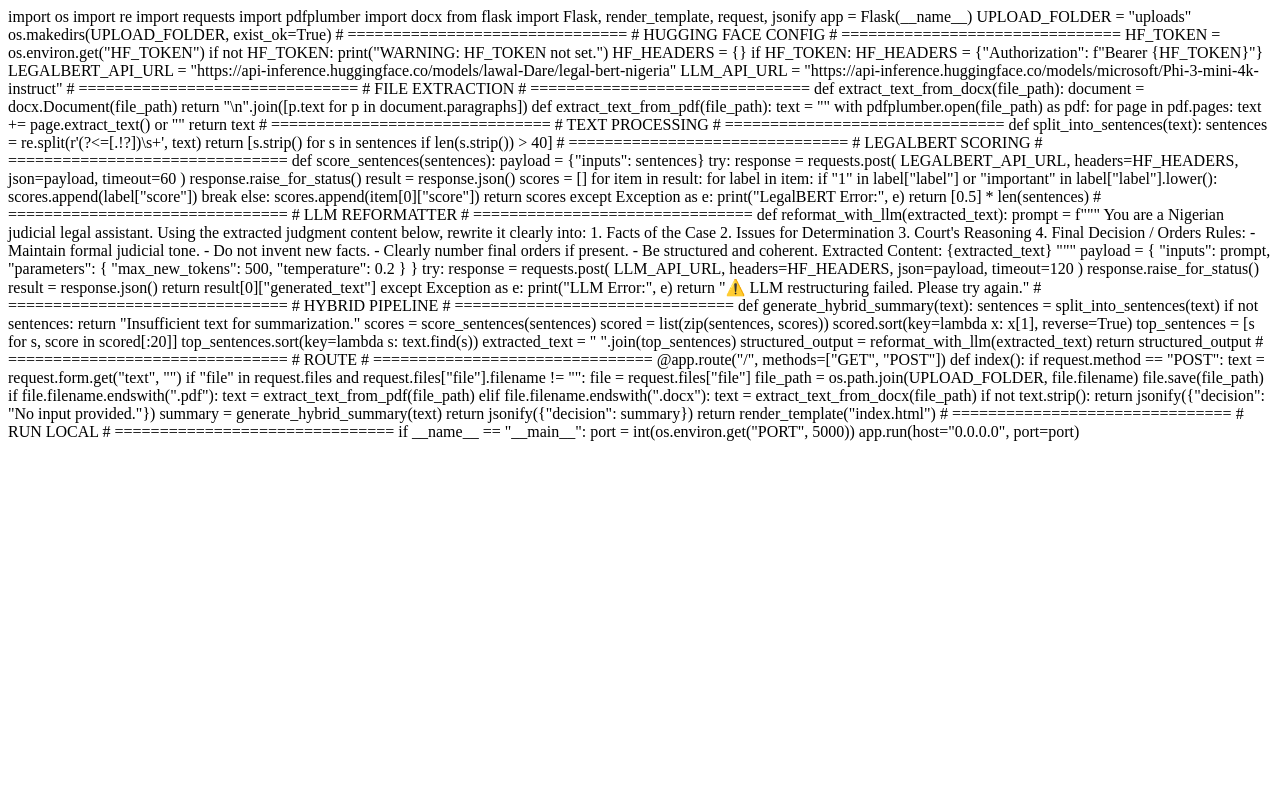
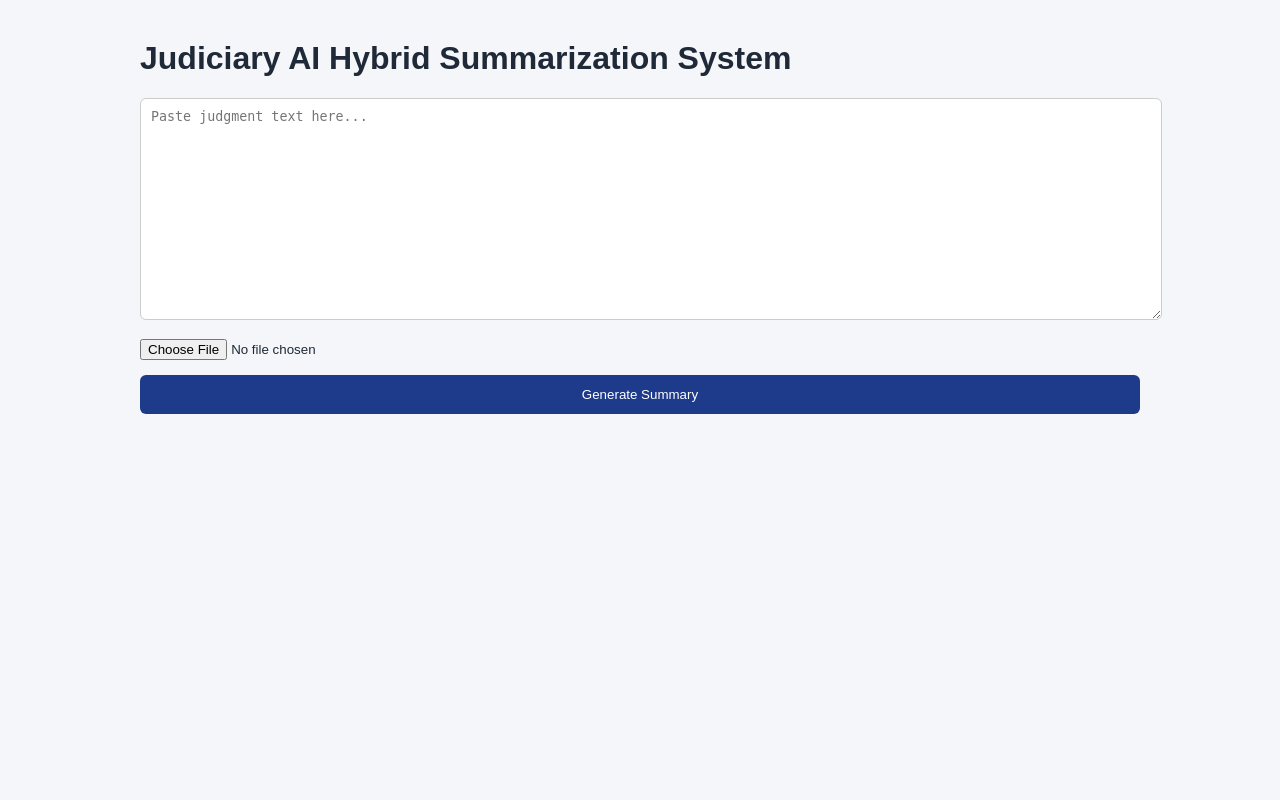
Before and after one commit to Dammy4real09/judiciary-ai-summarizer, a Flask app: page / in a window 1280 px wide. Run offline with Flask 3, Linux system fonts and the light colour scheme.

Commit message:
Reset clean HTML template

```diff
--- a/templates/index.html
+++ b/templates/index.html
@@ -1,207 +1,70 @@
-import os
-import re
-import requests
-import pdfplumber
-import docx
-from flask import Flask, render_template, request, jsonify
+<!DOCTYPE html>
+<html lang="en">
+<head>
+    <meta charset="UTF-8">
+    <title>Judiciary AI Hybrid Summarization System</title>
+    <link rel="stylesheet" href="{{ url_for('static', filename='style.css') }}">
+</head>
+<body>
 
-app = Flask(__name__)
+<div class="container">
 
-UPLOAD_FOLDER = "uploads"
-os.makedirs(UPLOAD_FOLDER, exist_ok=True)
+    <h1>Judiciary AI Hybrid Summarization System</h1>
 
-# ===============================
-# HUGGING FACE CONFIG
-# ===============================
+    <form id="summaryForm" enctype="multipart/form-data">
+        <textarea name="text" placeholder="Paste judgment text here..."></textarea>
 
-HF_TOKEN = os.environ.get("HF_TOKEN")
+        <input type="file" name="file" accept=".pdf,.docx">
 
-if not HF_TOKEN:
-    print("WARNING: HF_TOKEN not set.")
+        <button type="submit">Generate Summary</button>
+    </form>
 
-HF_HEADERS = {}
-if HF_TOKEN:
-    HF_HEADERS = {"Authorization": f"Bearer {HF_TOKEN}"}
+    <div id="loader" style="display:none;">
+        <div class="spinner"></div>
+    </div>
 
-LEGALBERT_API_URL = "https://api-inference.huggingface.co/models/lawal-Dare/legal-bert-nigeria"
-LLM_API_URL = "https://api-inference.huggingface.co/models/microsoft/Phi-3-mini-4k-instruct"
+    <div id="results" style="display:none;">
+        <div class="result-card">
+            <h2>Structured Judicial Summary</h2>
+            <pre id="decisionResult"></pre>
+        </div>
+    </div>
 
-# ===============================
-# FILE EXTRACTION
-# ===============================
+</div>
 
-def extract_text_from_docx(file_path):
-    document = docx.Document(file_path)
-    return "\n".join([p.text for p in document.paragraphs])
+<script>
+document.getElementById("summaryForm").addEventListener("submit", function(e) {
 
+    e.preventDefault();
 
-def extract_text_from_pdf(file_path):
-    text = ""
-    with pdfplumber.open(file_path) as pdf:
-        for page in pdf.pages:
-            text += page.extract_text() or ""
-    return text
+    const loader = document.getElementById("loader");
+    const results = document.getElementById("results");
 
+    loader.style.display = "block";
+    results.style.display = "none";
 
-# ===============================
-# TEXT PROCESSING
-# ===============================
+    const formData = new FormData(this);
 
-def split_into_sentences(text):
-    sentences = re.split(r'(?<=[.!?])\s+', text)
-    return [s.strip() for s in sentences if len(s.strip()) > 40]
+    fetch("/", {
+        method: "POST",
+        body: formData
+    })
+    .then(response => response.json())
+    .then(data => {
 
+        document.getElementById("decisionResult").textContent = data.decision;
 
-# ===============================
-# LEGALBERT SCORING
-# ===============================
+        loader.style.display = "none";
+        results.style.display = "block";
+    })
+    .catch(error => {
+        loader.style.display = "none";
+        alert("Error generating summary.");
+        console.error(error);
+    });
 
-def score_sentences(sentences):
+});
+</script>
 
-    payload = {"inputs": sentences}
-
-    try:
-        response = requests.post(
-            LEGALBERT_API_URL,
-            headers=HF_HEADERS,
-            json=payload,
-            timeout=60
-        )
-
-        response.raise_for_status()
-        result = response.json()
-
-        scores = []
-
-        for item in result:
-            for label in item:
-                if "1" in label["label"] or "important" in label["label"].lower():
-                    scores.append(label["score"])
-                    break
-            else:
-                scores.append(item[0]["score"])
-
-        return scores
-
-    except Exception as e:
-        print("LegalBERT Error:", e)
-        return [0.5] * len(sentences)
-
-
-# ===============================
-# LLM REFORMATTER
-# ===============================
-
-def reformat_with_llm(extracted_text):
-
-    prompt = f"""
-You are a Nigerian judicial legal assistant.
-
-Using the extracted judgment content below, rewrite it clearly into:
-
-1. Facts of the Case
-2. Issues for Determination
-3. Court's Reasoning
-4. Final Decision / Orders
-
-Rules:
-- Maintain formal judicial tone.
-- Do not invent new facts.
-- Clearly number final orders if present.
-- Be structured and coherent.
-
-Extracted Content:
-{extracted_text}
-"""
-
-    payload = {
-        "inputs": prompt,
-        "parameters": {
-            "max_new_tokens": 500,
-            "temperature": 0.2
-        }
-    }
-
-    try:
-        response = requests.post(
-            LLM_API_URL,
-            headers=HF_HEADERS,
-            json=payload,
-            timeout=120
-        )
-
-        response.raise_for_status()
-        result = response.json()
-
-        return result[0]["generated_text"]
-
-    except Exception as e:
-        print("LLM Error:", e)
-        return "⚠️ LLM restructuring failed. Please try again."
-
-
-# ===============================
-# HYBRID PIPELINE
-# ===============================
-
-def generate_hybrid_summary(text):
-
-    sentences = split_into_sentences(text)
-
-    if not sentences:
-        return "Insufficient text for summarization."
-
-    scores = score_sentences(sentences)
-
-    scored = list(zip(sentences, scores))
-    scored.sort(key=lambda x: x[1], reverse=True)
-
-    top_sentences = [s for s, score in scored[:20]]
-    top_sentences.sort(key=lambda s: text.find(s))
-
-    extracted_text = " ".join(top_sentences)
-
-    structured_output = reformat_with_llm(extracted_text)
-
-    return structured_output
-
-
-# ===============================
-# ROUTE
-# ===============================
-
-@app.route("/", methods=["GET", "POST"])
-def index():
-
-    if request.method == "POST":
-
-        text = request.form.get("text", "")
-
-        if "file" in request.files and request.files["file"].filename != "":
-            file = request.files["file"]
-            file_path = os.path.join(UPLOAD_FOLDER, file.filename)
-            file.save(file_path)
-
-            if file.filename.endswith(".pdf"):
-                text = extract_text_from_pdf(file_path)
-
-            elif file.filename.endswith(".docx"):
-                text = extract_text_from_docx(file_path)
-
-        if not text.strip():
-            return jsonify({"decision": "No input provided."})
-
-        summary = generate_hybrid_summary(text)
-
-        return jsonify({"decision": summary})
-
-    return render_template("index.html")
-
-
-# ===============================
-# RUN LOCAL
-# ===============================
-
-if __name__ == "__main__":
-    port = int(os.environ.get("PORT", 5000))
-    app.run(host="0.0.0.0", port=port)
+</body>
+</html>
```
